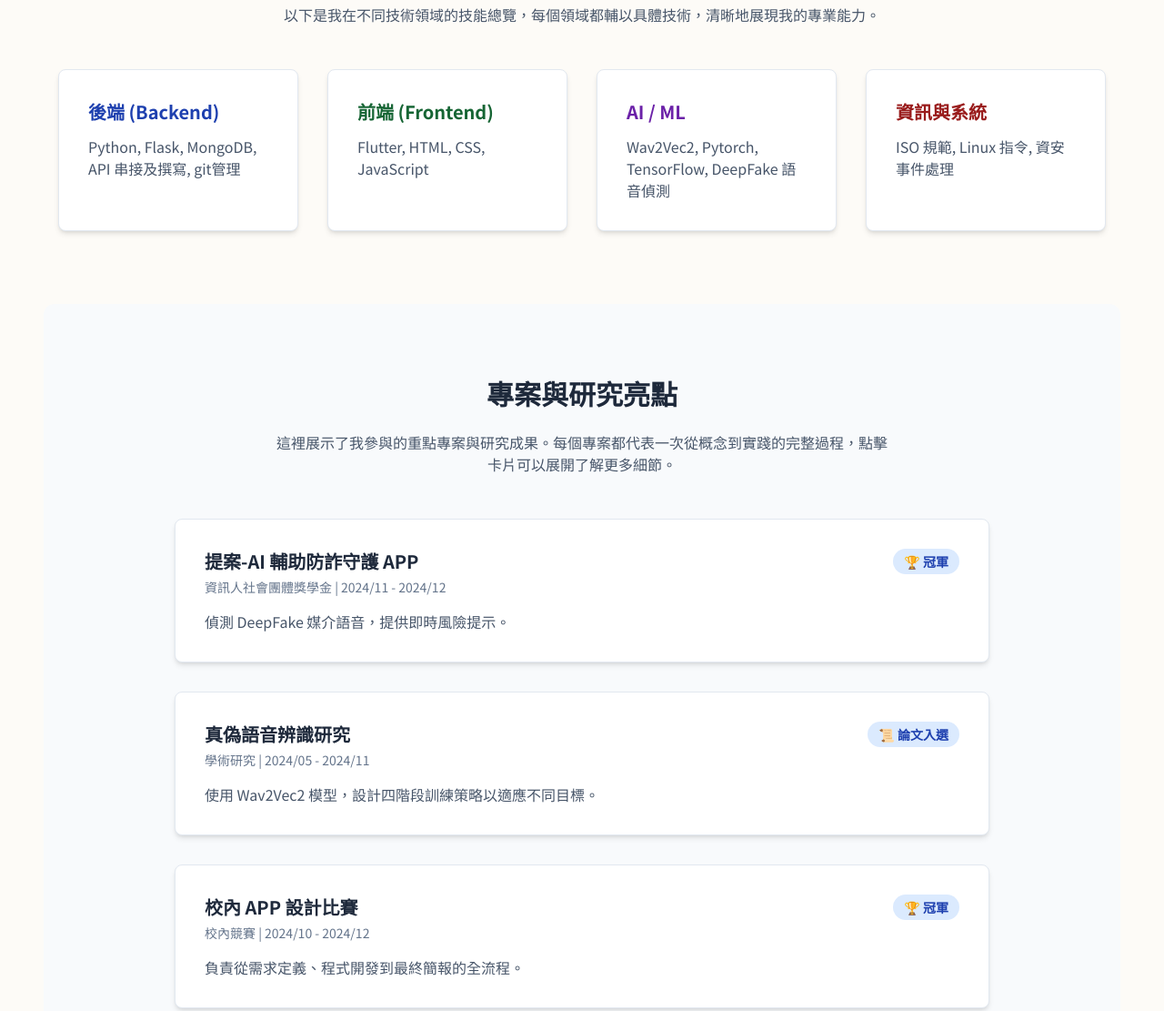
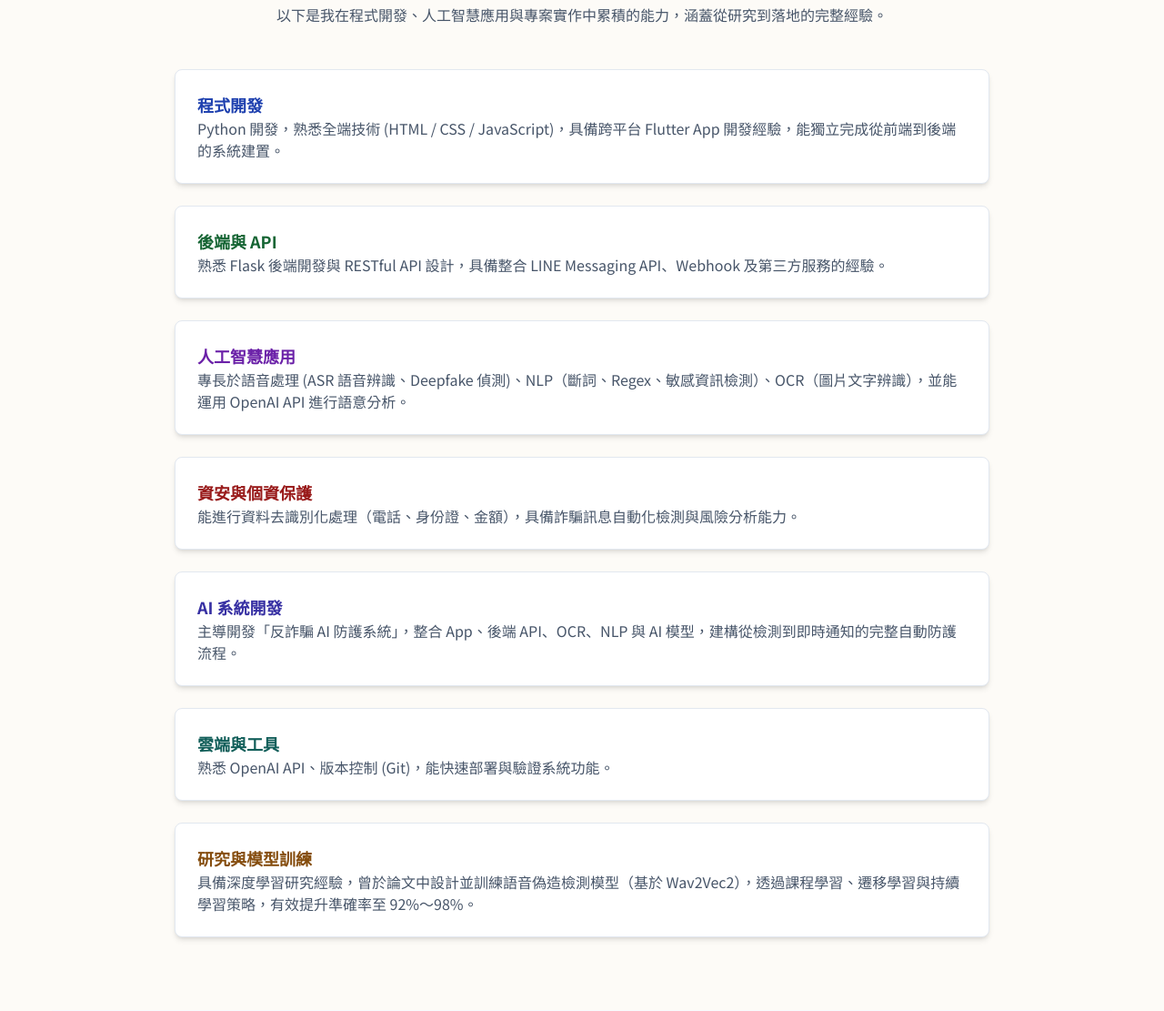
Before and after one commit to imlilyimlily920507-max/-, a plain HTML site: page index.html in a window 1280 px wide. Shown: the part 616-1727 px from the top of the page at 91% size. Drawn offline with nearby package versions, Linux system fonts and the light colour scheme.

Commit message:
Update index.html

```diff
--- a/index.html
+++ b/index.html
@@ -53,26 +53,41 @@
 
         <section id="skills" class="py-12 md:py-20">
             <h3 class="text-3xl font-bold text-center mb-6 text-slate-800">核心技能</h3>
-            <p class="text-center text-slate-600 mb-12 max-w-2xl mx-auto">以下是我在不同技術領域的技能總覽，每個領域都輔以具體技術，清晰地展現我的專業能力。</p>
-            <div class="grid grid-cols-1 md:grid-cols-2 lg:grid-cols-4 gap-8 max-w-6xl mx-auto">
-                <div class="bg-white p-8 rounded-lg shadow-md border border-slate-200">
-                    <h4 class="font-bold text-xl mb-3 text-blue-800">後端 (Backend)</h4>
-                    <p class="text-slate-600">Python, Flask, MongoDB, API 串接及撰寫, git管理</p>
+            <p class="text-center text-slate-600 mb-12 max-w-2xl mx-auto">
+                以下是我在程式開發、人工智慧應用與專案實作中累積的能力，涵蓋從研究到落地的完整經驗。
+            </p>
+            <div class="max-w-4xl mx-auto space-y-6">
+                <div class="bg-white p-6 rounded-lg shadow-md border border-slate-200">
+                    <h4 class="font-bold text-lg text-blue-800">程式開發</h4>
+                    <p class="text-slate-600">Python 開發，熟悉全端技術 (HTML / CSS / JavaScript)，具備跨平台 Flutter App 開發經驗，能獨立完成從前端到後端的系統建置。</p>
                 </div>
-                <div class="bg-white p-8 rounded-lg shadow-md border border-slate-200">
-                    <h4 class="font-bold text-xl mb-3 text-green-800">前端 (Frontend)</h4>
-                    <p class="text-slate-600">Flutter, HTML, CSS, JavaScript</p>
+                <div class="bg-white p-6 rounded-lg shadow-md border border-slate-200">
+                    <h4 class="font-bold text-lg text-green-800">後端與 API</h4>
+                    <p class="text-slate-600">熟悉 Flask 後端開發與 RESTful API 設計，具備整合 LINE Messaging API、Webhook 及第三方服務的經驗。</p>
                 </div>
-                <div class="bg-white p-8 rounded-lg shadow-md border border-slate-200">
-                    <h4 class="font-bold text-xl mb-3 text-purple-800">AI / ML</h4>
-                    <p class="text-slate-600">Wav2Vec2, Pytorch, TensorFlow, DeepFake 語音偵測</p>
+                <div class="bg-white p-6 rounded-lg shadow-md border border-slate-200">
+                    <h4 class="font-bold text-lg text-purple-800">人工智慧應用</h4>
+                    <p class="text-slate-600">專長於語音處理 (ASR 語音辨識、Deepfake 偵測)、NLP（斷詞、Regex、敏感資訊檢測）、OCR（圖片文字辨識），並能運用 OpenAI API 進行語意分析。</p>
                 </div>
-                <div class="bg-white p-8 rounded-lg shadow-md border border-slate-200">
-                    <h4 class="font-bold text-xl mb-3 text-red-800">資訊與系統</h4>
-                    <p class="text-slate-600">ISO 規範, Linux 指令, 資安事件處理</p>
+                <div class="bg-white p-6 rounded-lg shadow-md border border-slate-200">
+                    <h4 class="font-bold text-lg text-red-800">資安與個資保護</h4>
+                    <p class="text-slate-600">能進行資料去識別化處理（電話、身份證、金額），具備詐騙訊息自動化檢測與風險分析能力。</p>
+                </div>
+                <div class="bg-white p-6 rounded-lg shadow-md border border-slate-200">
+                    <h4 class="font-bold text-lg text-indigo-800">AI 系統開發</h4>
+                    <p class="text-slate-600">主導開發「反詐騙 AI 防護系統」，整合 App、後端 API、OCR、NLP 與 AI 模型，建構從檢測到即時通知的完整自動防護流程。</p>
+                </div>
+                <div class="bg-white p-6 rounded-lg shadow-md border border-slate-200">
+                    <h4 class="font-bold text-lg text-teal-800">雲端與工具</h4>
+                    <p class="text-slate-600">熟悉 OpenAI API、版本控制 (Git)，能快速部署與驗證系統功能。</p>
+                </div>
+                <div class="bg-white p-6 rounded-lg shadow-md border border-slate-200">
+                    <h4 class="font-bold text-lg text-yellow-800">研究與模型訓練</h4>
+                    <p class="text-slate-600">具備深度學習研究經驗，曾於論文中設計並訓練語音偽造檢測模型（基於 Wav2Vec2），透過課程學習、遷移學習與持續學習策略，有效提升準確率至 92%～98%。</p>
                 </div>
             </div>
         </section>
+
 
         <section id="projects" class="py-12 md:py-20 bg-slate-50 rounded-xl">
             <h3 class="text-3xl font-bold text-center mb-6 text-slate-800">專案與研究亮點</h3>
@@ -175,7 +190,18 @@
             ],
             tags: ["Flutter", "API", "深度學習"],
             highlight: "🏆 冠軍"
+        },
+        {
+            title: "清大新創 Scooties 開發專案",
+            context: "校外新創合作",
+            summary: "參與清大新創 Scooties 專案，負責 UI/UX 設計與跨平台 Flutter App 撰寫。",
+            details: [
+                "<strong>技術：</strong> 使用 <strong>Flutter</strong> 進行前端開發，整合後端 API，並優化介面設計與使用者體驗。",
+                "<strong>角色：</strong> 負責 UI/UX 設計與主要程式撰寫，協助團隊完成軟體原型並交付客戶。",
+            ],
+            tags: ["Flutter", "UI/UX", "新創合作"],
         }
+
     ];
 
     const timelineData = [
```
